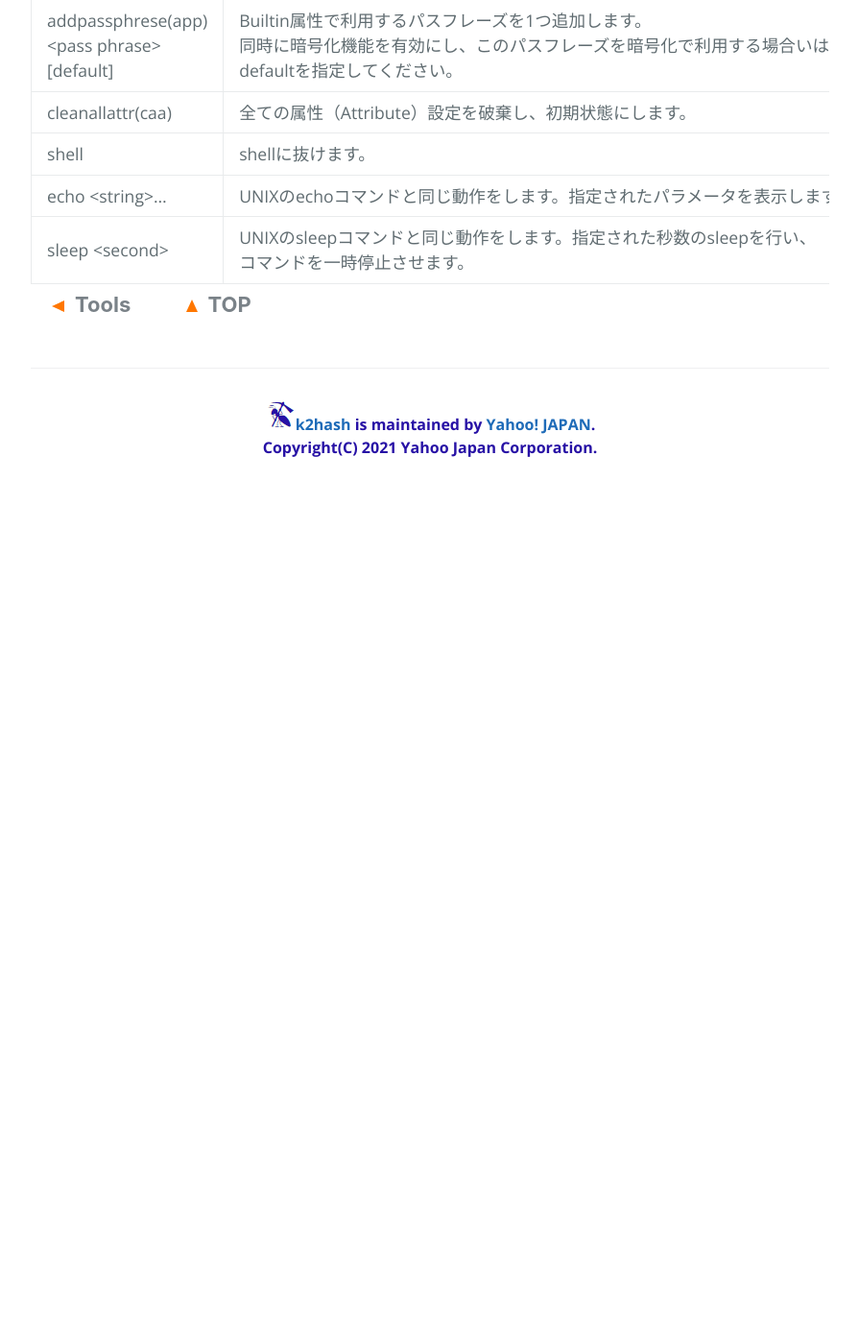
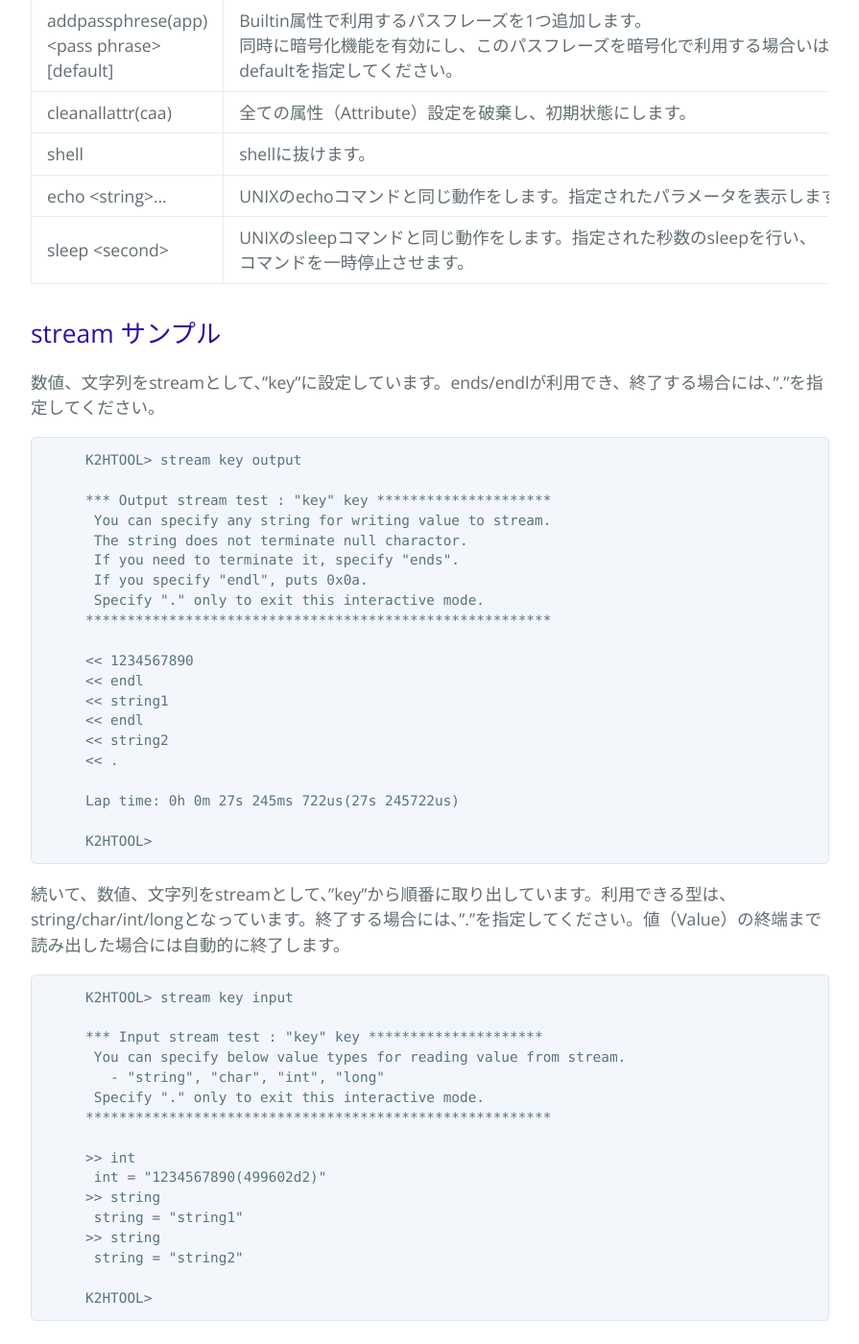
Before and after one commit to yahoojapan/k2hash, a Jekyll site: the page built from k2hlinetoolja.md, in a window 1280 px wide and 1400 px high, scrolled down 7231 px. Shown: the whole window at 96% size, without its empty margins (192-1087 px from the left). Built offline with Jekyll 4.4.1, drawn with Linux system fonts in a browser that asks for light colours; before the commit the page ends 7757 px from its top, so only the background shows below that.

Commit message:
Adds sample

````diff
--- a/k2hlinetoolja.md
+++ b/k2hlinetoolja.md
@@ -102,3 +102,51 @@ cleanallattr(caa) | 全ての属性（Attribute）設定を破棄し、初期状
 | shell |  shellに抜けます。|
 | echo \<string\>... | UNIXのechoコマンドと同じ動作をします。指定されたパラメータを表示します。|
 | sleep \<second\> | UNIXのsleepコマンドと同じ動作をします。指定された秒数のsleepを行い、コマンドを一時停止させます。|
+
+## stream サンプル
+
+数値、文字列をstreamとして、"key"に設定しています。ends/endlが利用でき、終了する場合には、"."を指定してください。
+
+```
+     K2HTOOL> stream key output
+
+     *** Output stream test : "key" key *********************
+      You can specify any string for writing value to stream.
+      The string does not terminate null charactor.
+      If you need to terminate it, specify "ends".
+      If you specify "endl", puts 0x0a.
+      Specify "." only to exit this interactive mode.
+     ********************************************************
+
+     << 1234567890
+     << endl
+     << string1
+     << endl
+     << string2
+     << .
+
+     Lap time: 0h 0m 27s 245ms 722us(27s 245722us)
+
+     K2HTOOL>
+```
+
+続いて、数値、文字列をstreamとして、"key"から順番に取り出しています。利用できる型は、string/char/int/longとなっています。終了する場合には、"."を指定してください。値（Value）の終端まで読み出した場合には自動的に終了します。
+
+```
+     K2HTOOL> stream key input
+
+     *** Input stream test : "key" key *********************
+      You can specify below value types for reading value from stream.
+        - "string", "char", "int", "long"
+      Specify "." only to exit this interactive mode.
+     ********************************************************
+
+     >> int
+      int = "1234567890(499602d2)"
+     >> string
+      string = "string1"
+     >> string
+      string = "string2"
+
+     K2HTOOL>
+```
````
